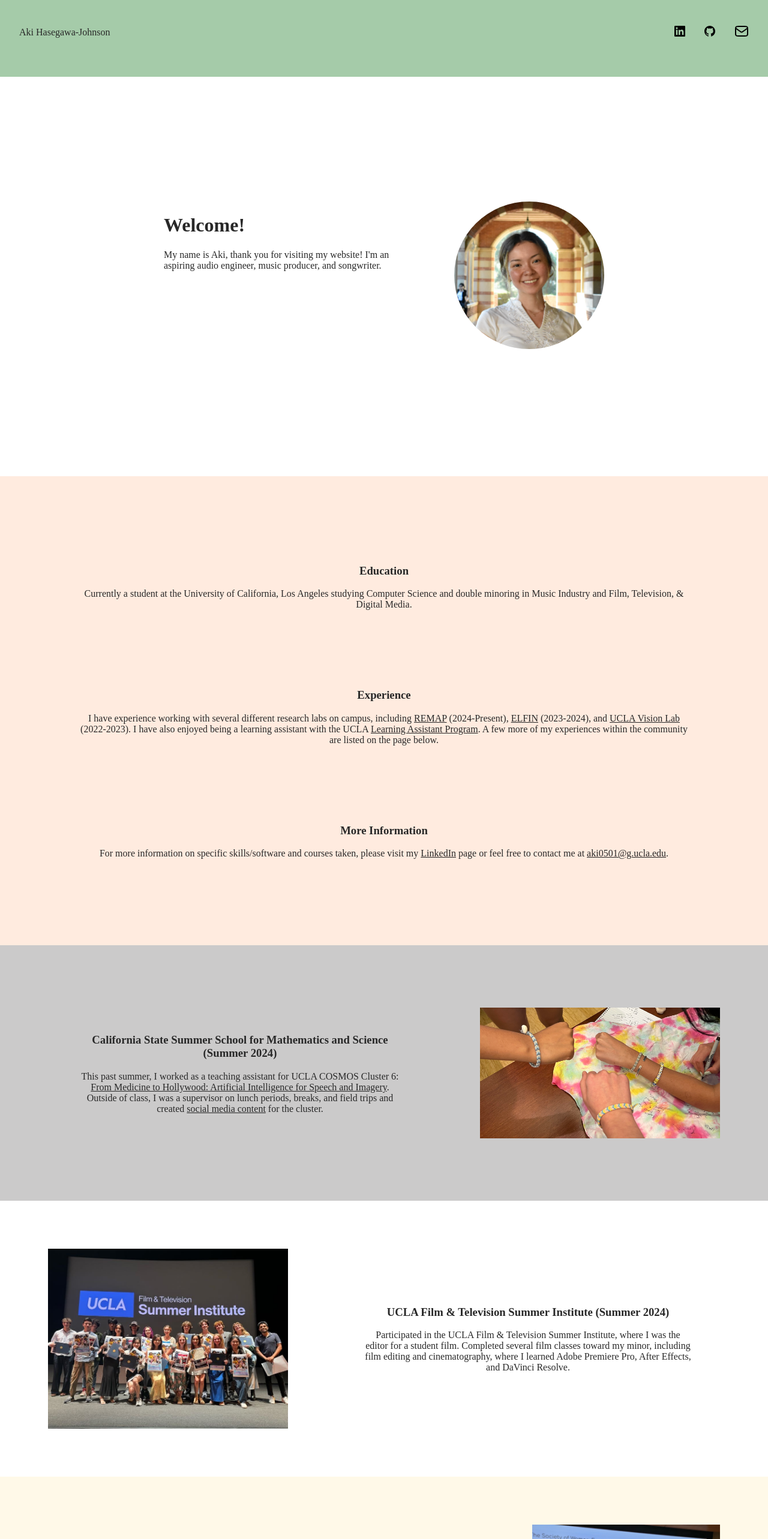
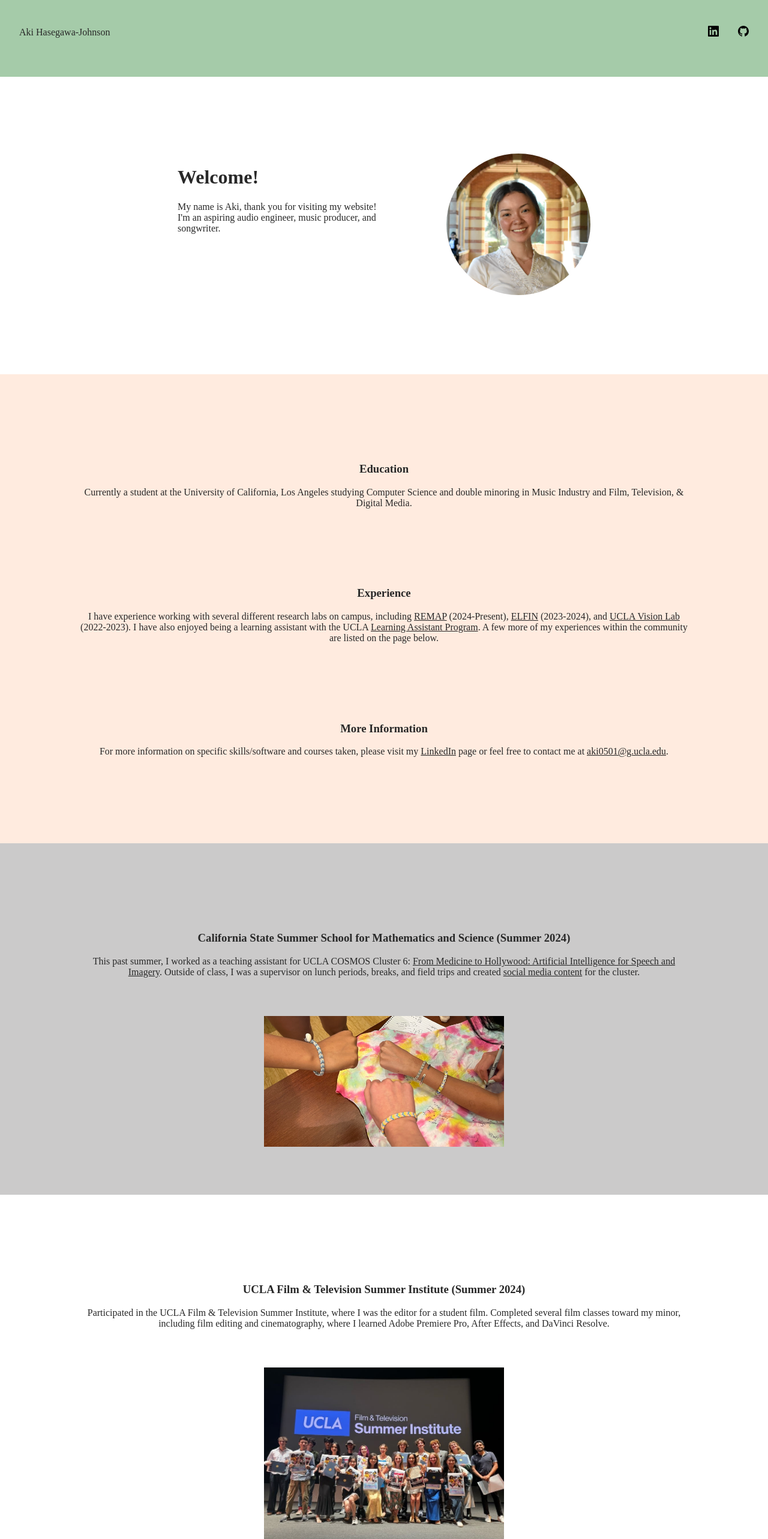
Before and after one commit to aki0501/aki0501.github.io, a React (Create React App) app: page / in a window 1280 px wide. Shown: the part 20-2586 px from the top of the page at 60% size. Built offline with nearby package versions, Linux system fonts and the light colour scheme.

Commit message:
Fix some phone viewport issues

```diff
--- a/src/App.css
+++ b/src/App.css
@@ -11,8 +11,8 @@
 }
 
 .images img {
-  max-width: 400px;
-  max-height: 400px;
+  max-width: 25rem;
+  max-height: 25rem;
   height: auto; /* Maintain aspect ratio */
   width: auto;
   object-fit: cover; /* Ensure the image is well-fitted */
--- a/src/components/COSMOS.css
+++ b/src/components/COSMOS.css
@@ -2,9 +2,8 @@
     background-color: #cbcaca;
     margin: auto;
     display: flex;
-    flex-direction: row;
+    flex-direction: column;
     text-align: center;
     align-items: center;
     padding: 5rem;
-    gap: 5rem;
 }
--- a/src/components/Contact.js
+++ b/src/components/Contact.js
@@ -11,9 +11,6 @@ export default function Contact() {
         <li>
             <a href="https://github.com/aki0501" target="_blank" className="nav_icon"><img src={GitHub} /></a>
         </li>
-        <li>
-        <a href="mailto:aki0501@g.ucla.edu" target="_blank" className="nav_icon"><img src={Mail} /></a>
-        </li>
     </ul>
     )
 }
--- a/src/components/EPIC.css
+++ b/src/components/EPIC.css
@@ -2,9 +2,8 @@
     background-color: #fff9e8;
     margin: auto;
     display: flex;
-    flex-direction: row;
+    flex-direction: column;
     text-align: center;
     align-items: center;
     padding: 5rem;
-    gap: 5rem;
 }
--- a/src/components/FTV.css
+++ b/src/components/FTV.css
@@ -2,9 +2,8 @@
     /* background-color: #fff9e8; */
     margin: auto;
     display: flex;
-    flex-direction: row;
+    flex-direction: column;
     text-align: center;
     align-items: center;
     padding: 5rem;
-    gap: 5rem;
 }
--- a/src/components/FTV.js
+++ b/src/components/FTV.js
@@ -4,14 +4,14 @@ import FTV2 from "../images/FTV-2.jpg"
 export default function Highlight3() {
     return (
         <div className="ftv">
-                <div className="images">
-                    <img src={FTV2}/>
-                </div>
-
                 <div className="section">
                     <h3>UCLA Film & Television Summer Institute (Summer 2024)</h3>
                     <p>Participated in the UCLA Film & Television Summer Institute, where I was the editor for a student film. Completed several film classes toward my minor, including film editing and cinematography, where I learned Adobe Premiere Pro, After Effects, and DaVinci Resolve. </p>
                 </div>
+
+                <div className="more-images">
+                    <img src={FTV2}/>
+                </div>
         </div>
     )
 }
--- a/src/components/Hackathons.css
+++ b/src/components/Hackathons.css
@@ -17,8 +17,8 @@
 }
 
 .more-images img {
-    max-width: 400px; /* Set a fixed width for the images */
-    max-height: 400px; /* Set a fixed height for the images */
+    max-width: 25rem; /* Set a fixed width for the images */
+    max-height: 25rem; /* Set a fixed height for the images */
     object-fit: contain; /* Ensure the whole image fits within the container without cropping */
     width: auto; /* Allow the image to scale proportionally */
     height: auto; /* Maintain the aspect ratio */
--- a/src/components/Intro.css
+++ b/src/components/Intro.css
@@ -1,13 +1,17 @@
 .intro {
     margin: auto;
-    max-width: 830px;
     display: flex;
     flex-direction: row;
     justify-content: center;
-    padding: 10rem;
+    flex-wrap: wrap;
+    padding: 5rem;
   }
 
 .headshot {
-    max-width: 250px;
+    max-width: 15rem;
     border-radius: 50%;
 }
+
+.text {
+  max-width: 22rem;
+}
--- a/src/components/Intro.js
+++ b/src/components/Intro.js
@@ -5,8 +5,10 @@ export default function Intro() {
     return (
         <div className="intro">
             <div className="section">
-                <h1>Welcome!</h1>
-                <p>My name is Aki, thank you for visiting my website! I'm an aspiring audio engineer, music producer, and songwriter.</p>
+                <div className="text">
+                    <h1>Welcome!</h1>
+                    <p>My name is Aki, thank you for visiting my website! I'm an aspiring audio engineer, music producer, and songwriter.</p>
+                </div>
             </div>
 
             <div className="section">
```
